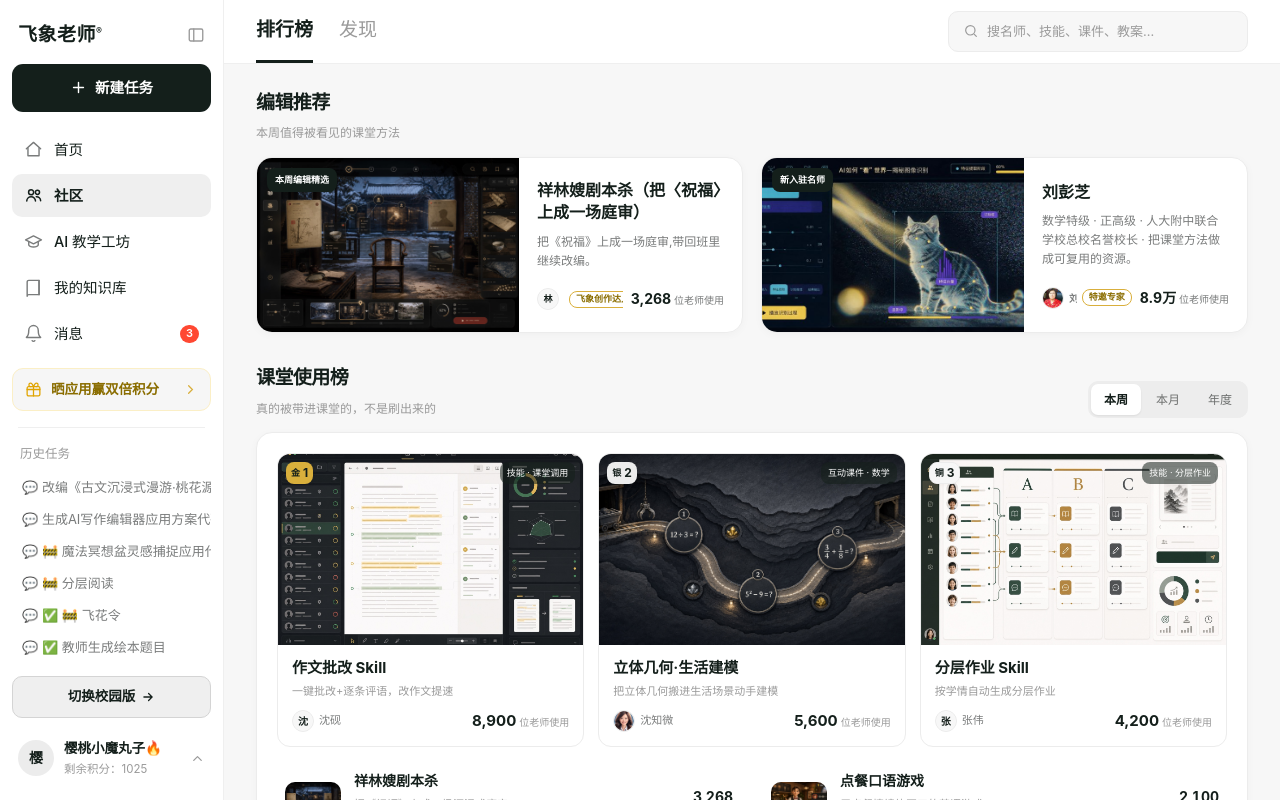
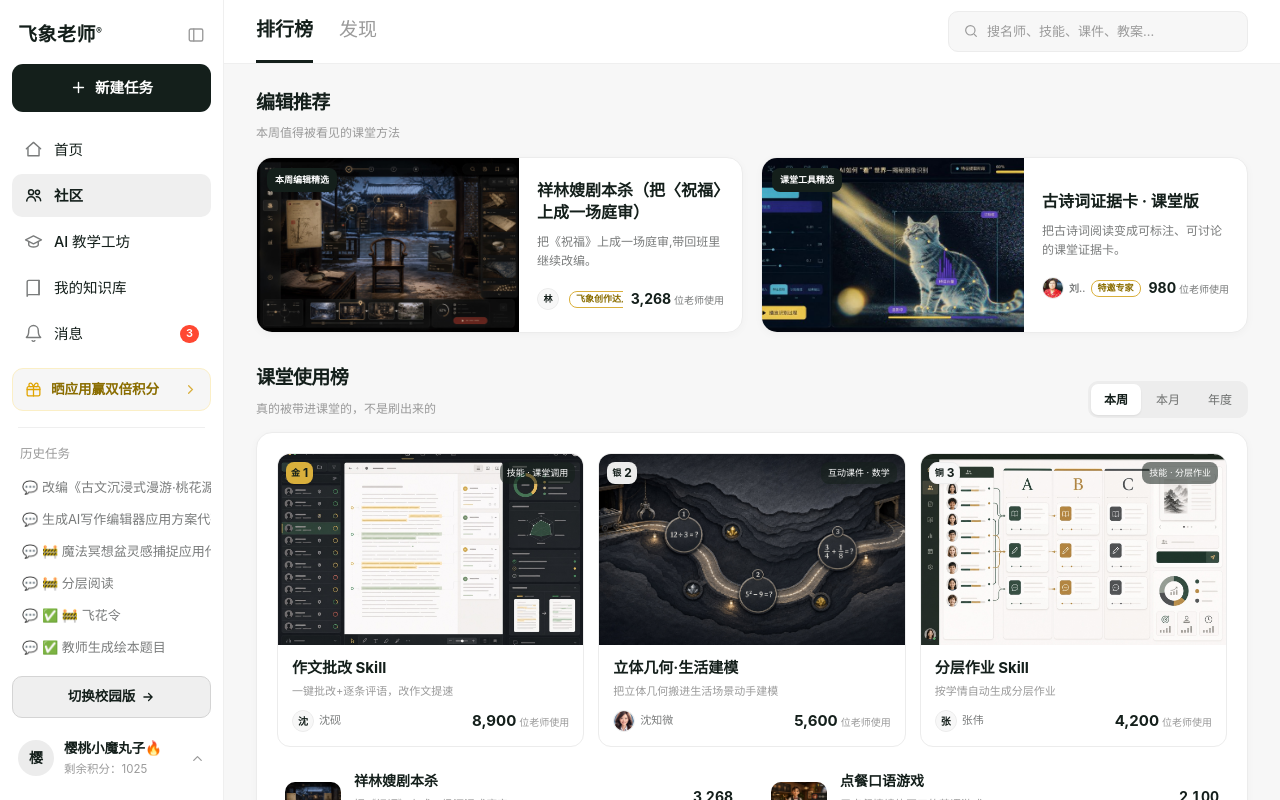
Before and after one commit to djxky/fx-community, a Vue app: page / in a window 1280 px wide. Built offline with nearby package versions, Linux system fonts and the light colour scheme.

Commit message:
飞象社区原型 优化排行榜推荐内容

```diff
--- a/src/data/rank.js
+++ b/src/data/rank.js
@@ -1,6 +1,5 @@
 import { COVERS } from './covers'
 import { PORTRAITS } from './portraits'
-import { MASTERS } from './masters'
 
 // 排行榜唯一数据源：排序信号与固定卡司均来自 PRD §8.4。
 // resource = 作品/资源 feature 榜；creator = 按创作者贡献排序的代表作榜。
@@ -123,17 +122,18 @@ export const EDITORIAL_FEATURES = [
     target: 'resource',
   },
   {
-    key: 'new-master', eyebrow: '新入驻名师',
-    title: latestBoard.items[0].author,
-    desc: MASTERS[0].cred + ' · 把课堂方法做成可复用的资源。',
+    key: 'editor-tool', eyebrow: '课堂工具精选',
+    title: latestBoard.items[0].name,
+    desc: '把古诗词阅读变成可标注、可讨论的课堂证据卡。',
     cover: latestBoard.items[0].cover,
     author: latestBoard.items[0].author,
     initial: latestBoard.items[0].initial,
     portrait: latestBoard.items[0].portrait,
     role: latestBoard.items[0].role,
-    metric: MASTERS[0].use,
+    metric: latestBoard.items[0].metric,
     metricLabel: '位老师使用',
-    target: 'studio',
+    resourceId: latestBoard.items[0].resourceId,
+    target: 'resource',
   },
 ]
 
```
Also changed, not shown: 1 other file (tests, documents, lock files or other folders).
